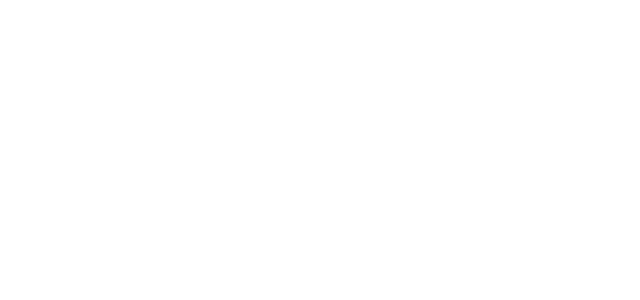
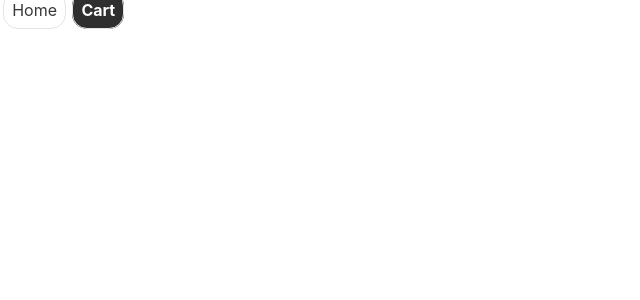
Before and after one commit to mr-robak/webshop-project-codaisseur, a React (Create React App) app: page /cart in a window 1280 px wide. Shown: the top 300 px of the page, without its empty margins (0-640 px from the left). Built offline with nearby package versions, Linux system fonts and the light colour scheme.

Commit message:
add NavBar

```diff
--- a/src/App.css
+++ b/src/App.css
@@ -1,3 +1,4 @@
 .App {
   text-align: center;
+  padding: 1em;
 }
--- a/src/App.js
+++ b/src/App.js
@@ -2,10 +2,12 @@
 import "./App.css";
 import { Switch, Route } from "react-router-dom";
 import HomePage from "./pages/HomePage";
+import NavBar from "./components/NavBar";
 
 export default function App() {
   return (
     <div>
+      <NavBar />
       <Switch>
         {/* more pages to be added here later */}
         <Route exact path="/" component={HomePage} />
--- /dev/null
+++ b/src/components/NavBar.css
@@ -0,0 +1,30 @@
+.NavBar {
+  position: relative;
+  display: flex;
+  align-items: center;
+  justify-content: center;
+  font-size: 1.3em;
+}
+
+.NavLink {
+  color: rgb(56, 56, 56);
+  background-color: white;
+  border-radius: 15px;
+  border-style: solid;
+  border-width: thin;
+  border-color: rgb(228, 228, 228);
+  padding: 0.5em;
+  margin: 0.2em;
+  text-decoration: none;
+}
+
+.NavLink:hover {
+  background-color: rgb(224, 224, 224);
+}
+
+.NavLinkActive,
+.NavLinkActive:hover {
+  background-color: rgb(47, 47, 47);
+  font-weight: bolder;
+  color: white;
+}
--- /dev/null
+++ b/src/components/NavBar.js
@@ -0,0 +1,26 @@
+import React from "react";
+import "./NavBar.css";
+import { NavLink } from "react-router-dom";
+
+export default function NavBar() {
+  return (
+    <div>
+      <NavLink
+        to="/"
+        exact={true}
+        className="NavLink"
+        activeClassName="NavLinkActive"
+      >
+        Home
+      </NavLink>
+      <NavLink
+        to="/cart"
+        exact={true}
+        className="NavLink"
+        activeClassName="NavLinkActive"
+      >
+        Cart
+      </NavLink>
+    </div>
+  );
+}
```
